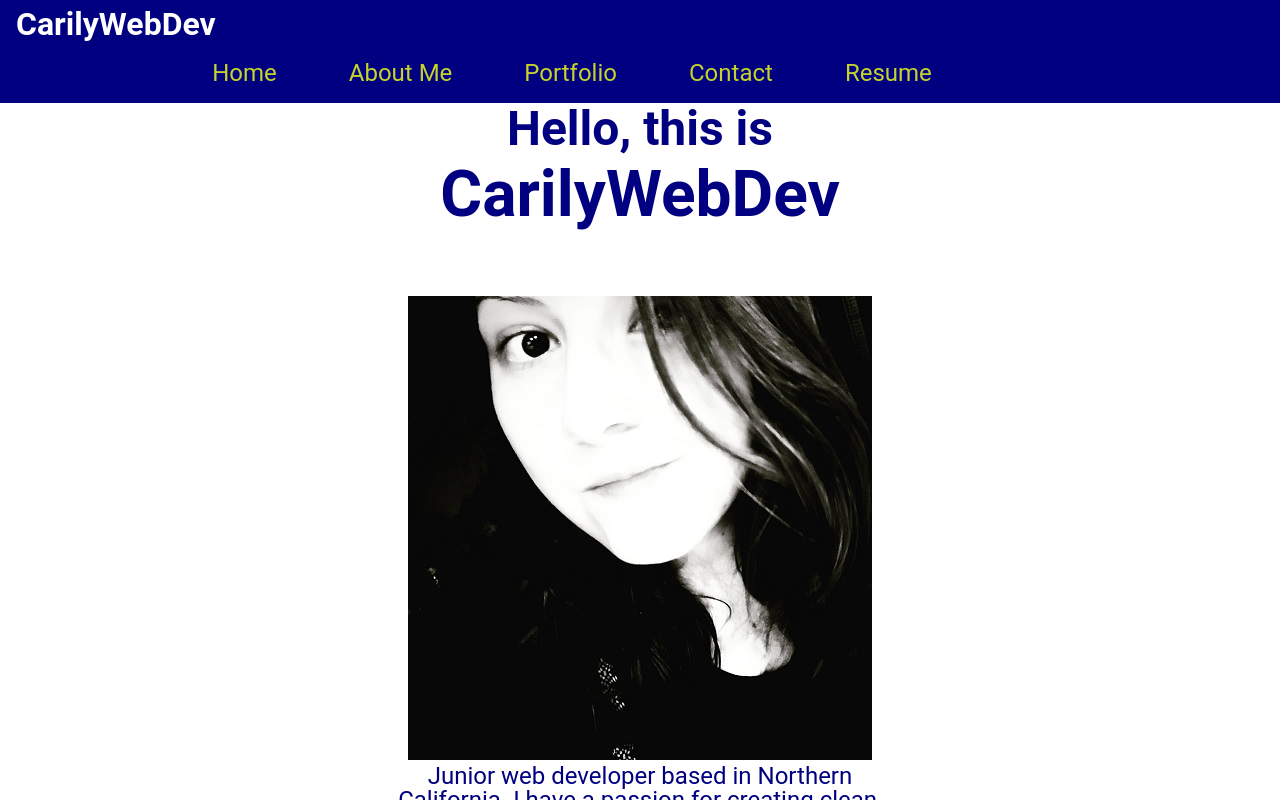
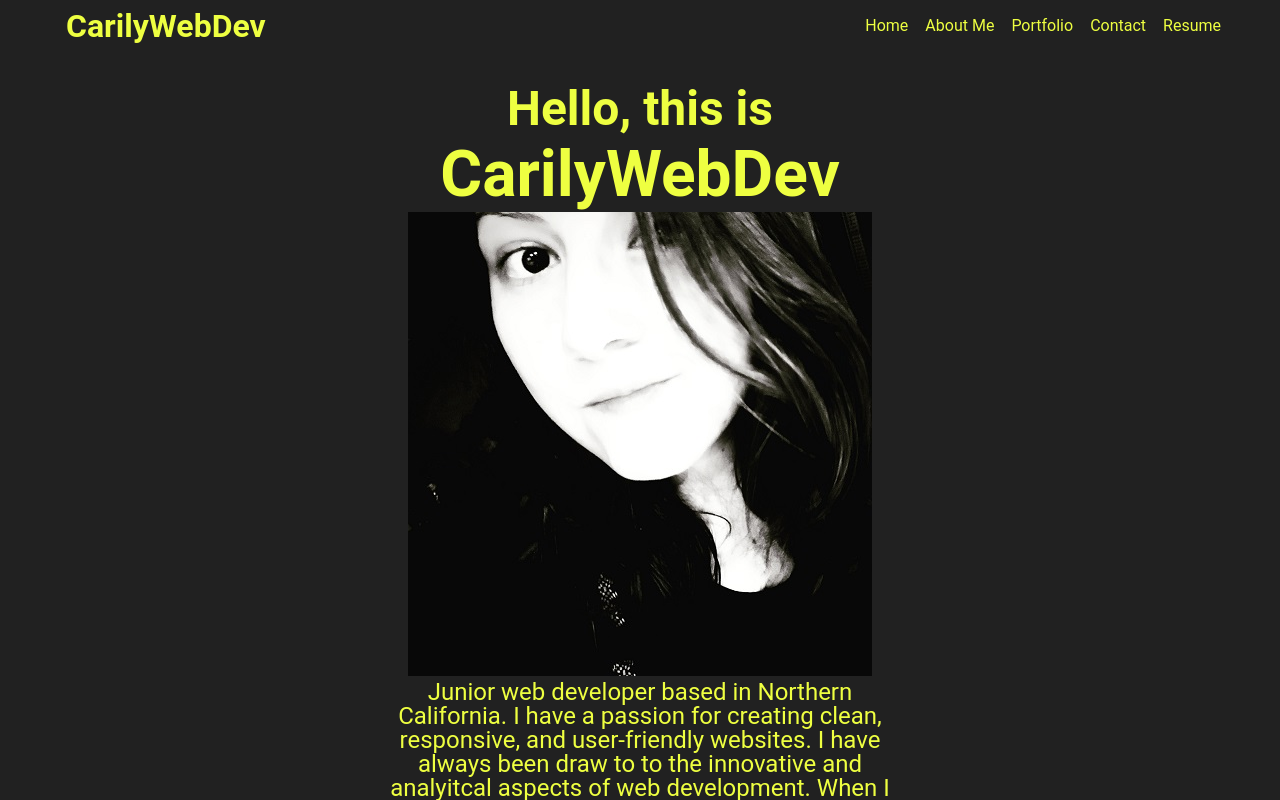
Before and after one commit to Modsia16/react-portfolio, a React (Create React App) app: page /#/ in a window 1280 px wide. Shown: the top 800 px of the page. Built offline with nearby package versions, Linux system fonts and the light colour scheme.

Commit message:
updating styles

```diff
--- a/src/components/AboutSection.js
+++ b/src/components/AboutSection.js
@@ -7,9 +7,9 @@ import AboutImg from '../assets/images/big-basin.png'
 //import SelfImg from '../assets/images/lights-self.png'
 
 const AboutSectionStyled = styled.div`
-    background-color: var(--blue);
+    background-color: var(--yellow);
     padding: 5rem 0;
-    color: var(--white);
+    color: var(--dark-slate-grey);
     .container {
         display: flex;
         align-items: center;
--- a/src/components/Button.js
+++ b/src/components/Button.js
@@ -8,7 +8,7 @@ const ButtonStyle = styled.div`
         font-family: 'Roboto', 'Spectral SC', sans-serif;
         font-size: 1.5rem;
         background-color: ${(props) => props.outline ? 'transparent' : 'var(--grey)'};
-        color: ${(props) => props.outline ? 'var(--grey)' : 'var(--blue)'};
+        color: ${(props) => props.outline ? 'var(--grey)' : 'var(--white)'};
         padding: 1rem 2rem;
         border-radius: 8px;
         display: inline-block;
--- a/src/components/IntroSection.js
+++ b/src/components/IntroSection.js
@@ -7,6 +7,7 @@ import PText from './PText';
 // Intro styles in addition to the default styles
 const IntroStyles = styled.div`
 .intro {
+    background-color: var(--dark-slate-grey);
     height: 100vh;
     min-height: 1000px;
     width: 100%;
@@ -15,12 +16,11 @@ const IntroStyles = styled.div`
     display: flex;
     flex-direction: column;
     align-items: center;
-    margin-top: 100px;
-    color: var(--blue);
+    color: var(--yellow);
 }
 .intro__heading {
+    margin-top: 5rem;
     font-size: 3rem;
-    margin-bottom: 4rem;
     position: relative;
     span {
         display: inline-block;
--- a/src/components/NavBar.js
+++ b/src/components/NavBar.js
@@ -5,15 +5,18 @@ import { MdMenu, MdClose } from 'react-icons/md';
 
 //nav bar style and function from, root folder in GlobalStyle.js
 const NavBarStyle = styled.div`
-    background: var(--blue);
-    z-index: 100;
+    background: var(--dark-slate-grey);
+    display: flex;
+    justify-content: space-between;
+    align-items: center;
+    z-index: 11;
     left: 0;
-    top: 0;
+    top: 0px;
     width: 100%;
-    padding: 5px 0 0 0;
+    padding: 0px 50px 0 50px;
     position: fixed;
      .logo {
-        color: var(--white);
+        color: var(--yellow);
         padding: 0 1rem;
         font-size: 2rem;
         font-weight: bold;
@@ -25,11 +28,11 @@ const NavBarStyle = styled.div`
         max-width: 1200px;
         margin: 0 auto;
         width: 90%;
-        text-align: center;
+        text-align: right;
         display: inline-block;
     li {
         display: inline-block;
-        border-right: 8px solid var(--blue);
+        border-right: 1px solid var(--dark-slate-grey);
         transition: 0.3s ease-in-out;
         list-style: none;
         &:hover {
@@ -40,8 +43,8 @@ const NavBarStyle = styled.div`
         color: var(--yellow);
         text-decoration: none;
         display: inline-block;
-        font-size: 1.5rem;
-        padding: 1rem 2rem;
+        font-size: 1 rem;
+        padding: 1rem 0.5rem;
         font-family: 'Roboto', 'Spectral SC', sans-serif;
     }
     .active {
@@ -70,12 +73,12 @@ const NavBarStyle = styled.div`
         }
         .mobile-menu-icon {
             display: block;
-            color: var(--white);
+            color: var(--yellow);
         }
         .navItems {
             --top: 1rem;
             transition: 0.3s transform ease-in-out;
-            background: var(--blue);
+            background: var(--dark-slate-grey);
             padding: 2rem;
             width: 90%;
             max-width: 300px;
@@ -88,7 +91,7 @@ const NavBarStyle = styled.div`
                 width: 3rem;
                 margin: 0 0 0 auto;
                 cursor: pointer;
-                color: var(--white);
+                color: var(--yellow);
                 * {
                     pointer-events: none;
                 }
--- a/src/pages/Resume.js
+++ b/src/pages/Resume.js
@@ -4,14 +4,14 @@ import styled from 'styled-components'
 import PText from '../components/PText'
 
 const ResumeSectionStyle = styled.div`
-background-color: var(--white);
-color: var(--blue);
+background-color: var(--dark-slate-grey);
+color: var(--white);
 padding: 2rem;
 font-family: 'Roboto', 'Spectral SC', sans-serif;
 button {
     font-family: 'Roboto', 'Spectral SC', sans-serif;
     font-size: 1.5rem;
-    background-color: ${(props) => props.outline ? 'transparent' : 'var(--grey)'};
+    background-color: ${(props) => props.outline ? 'transparent' : 'var(--light-grey)'};
     color: ${(props) => props.outline ? 'var(--grey)' : 'var(--blue)'};
     padding: 1rem 2rem;
     border-radius: 8px;
--- a/src/styles/GlobalStyle.js
+++ b/src/styles/GlobalStyle.js
@@ -7,16 +7,16 @@ const GlobalStyles = createGlobalStyle`
         box-sizing: border-box;
     }
     :root{
-        --white : #ffffff;
+        --white : #ECF0F1;
         --black : #000000;
-        --grey : #e1e1e1;
-        --light-grey : #C0C0C0;
-        --dark-grey : #333;
-        --red : #ff0000;
-        --dark-slate-grey : #2f4f4f;
-        --blue : #000080;
-        --yellow : #C6D32C;
-        --light-blue : #27B5DD;
+        --grey : #757575;
+        --light-grey : #BDBDBD;
+        --dark-grey : #424242;
+        --red : #B71C1C;
+        --dark-slate-grey : #212121;
+        --blue : #0D47A1;
+        --yellow : #EEFF41;
+        --light-blue : #40C4FF;
     }
     ul, li {
         list-style: none;
@@ -35,7 +35,7 @@ const GlobalStyles = createGlobalStyle`
     .container {
         max-width: 1200px;
         margin: 0 auto;
-        width: 80%;
+        width: 90%;
     }
     `;
 
```
